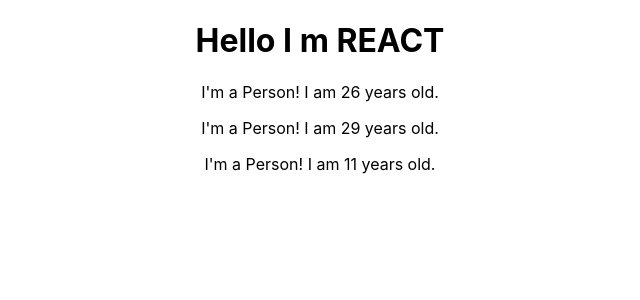
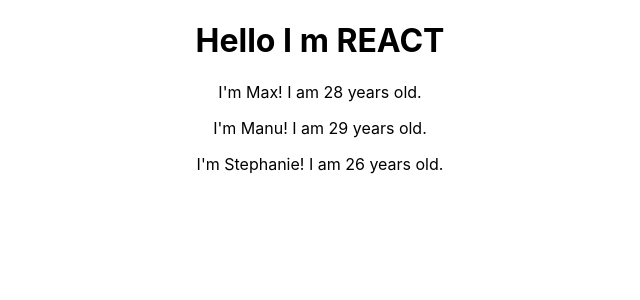
Before and after one commit to sunilsp77/react-course, a React (Create React App) app: page / in a window 1280 px wide. Shown: the top 300 px of the page, without its empty margins (320-960 px from the left). Built offline with nearby package versions, Linux system fonts and the light colour scheme.

Commit message:
Working with props - to make our component configurable

```diff
--- a/src/App.js
+++ b/src/App.js
@@ -7,9 +7,11 @@
     return (
       <div className="App">
         <h1>Hello I m REACT</h1>
-        <Person />
-        <Person />
-        <Person />
+        <Person name="Max" age="28" />
+        <Person name="Manu" age="29">
+          My Hobbies: Racing
+        </Person>
+        <Person name="Stephanie" age="26" />
       </div>
     );
   }
--- a/src/Person/Person.js
+++ b/src/Person/Person.js
@@ -1,7 +1,11 @@
 import React from 'react';
 
-const person = () => {
-  return <p>I'm a Person! I am {Math.floor(Math.random() * 30)} years old.</p>;
+const person = props => {
+  return (
+    <p>
+      I'm {props.name}! I am {props.age} years old.
+    </p>
+  );
 };
 
 export default person;
```
